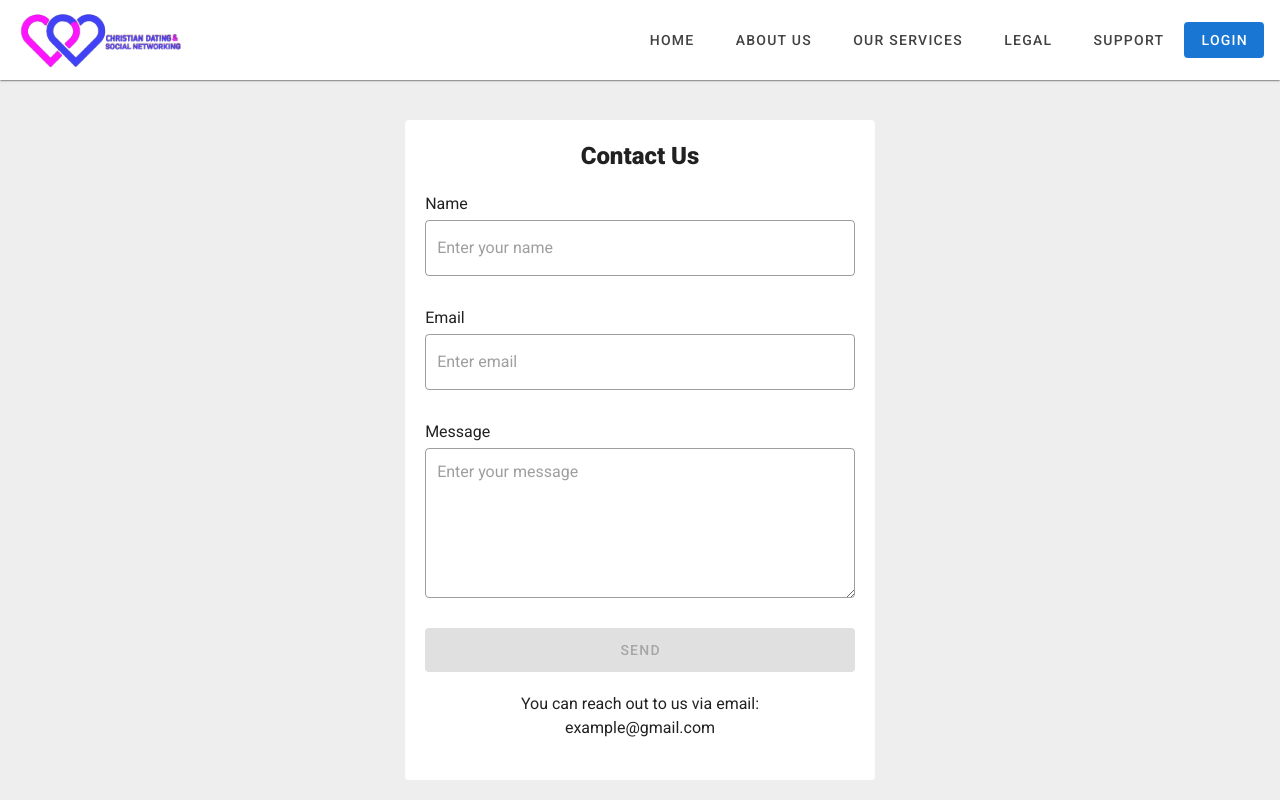
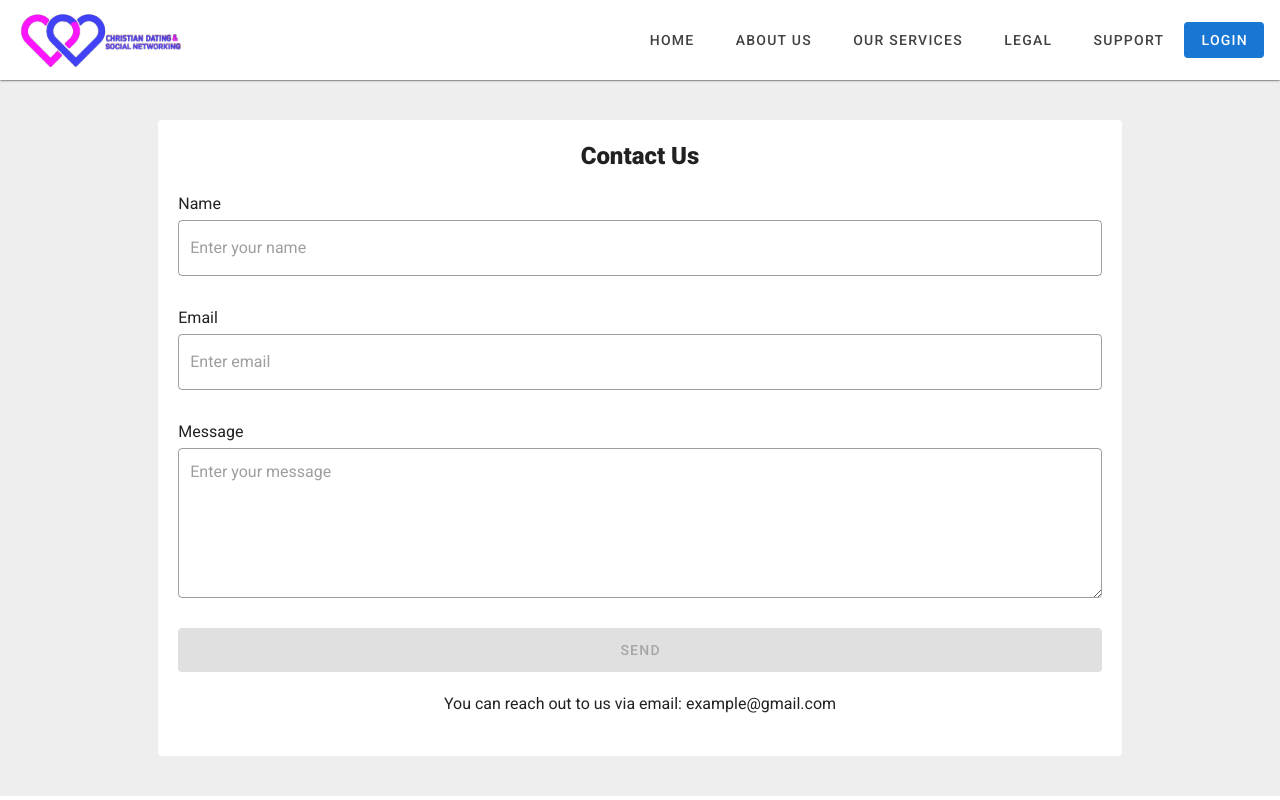
Before and after one commit to symplytheo/christian-dating-site, a Nuxt app: page /contact-us in a window 1280 px wide. Shown: the top 800 px of the page. Built offline with nearby package versions, Linux system fonts and the light colour scheme.

Commit message:
extend col width

```diff
--- a/pages/contact-us.vue
+++ b/pages/contact-us.vue
@@ -1,7 +1,7 @@
 <template>
   <v-container class="py-10">
     <v-row justify="center" align="center" class="fill-height">
-      <v-col cols="12" sm="10" md="6" lg="5">
+      <v-col cols="12" sm="11" md="10">
         <v-card flat class="pa-5">
           <h2 class="text-center font-weight-black text-h5 mb-5">Contact Us</h2>
           <div>
```
